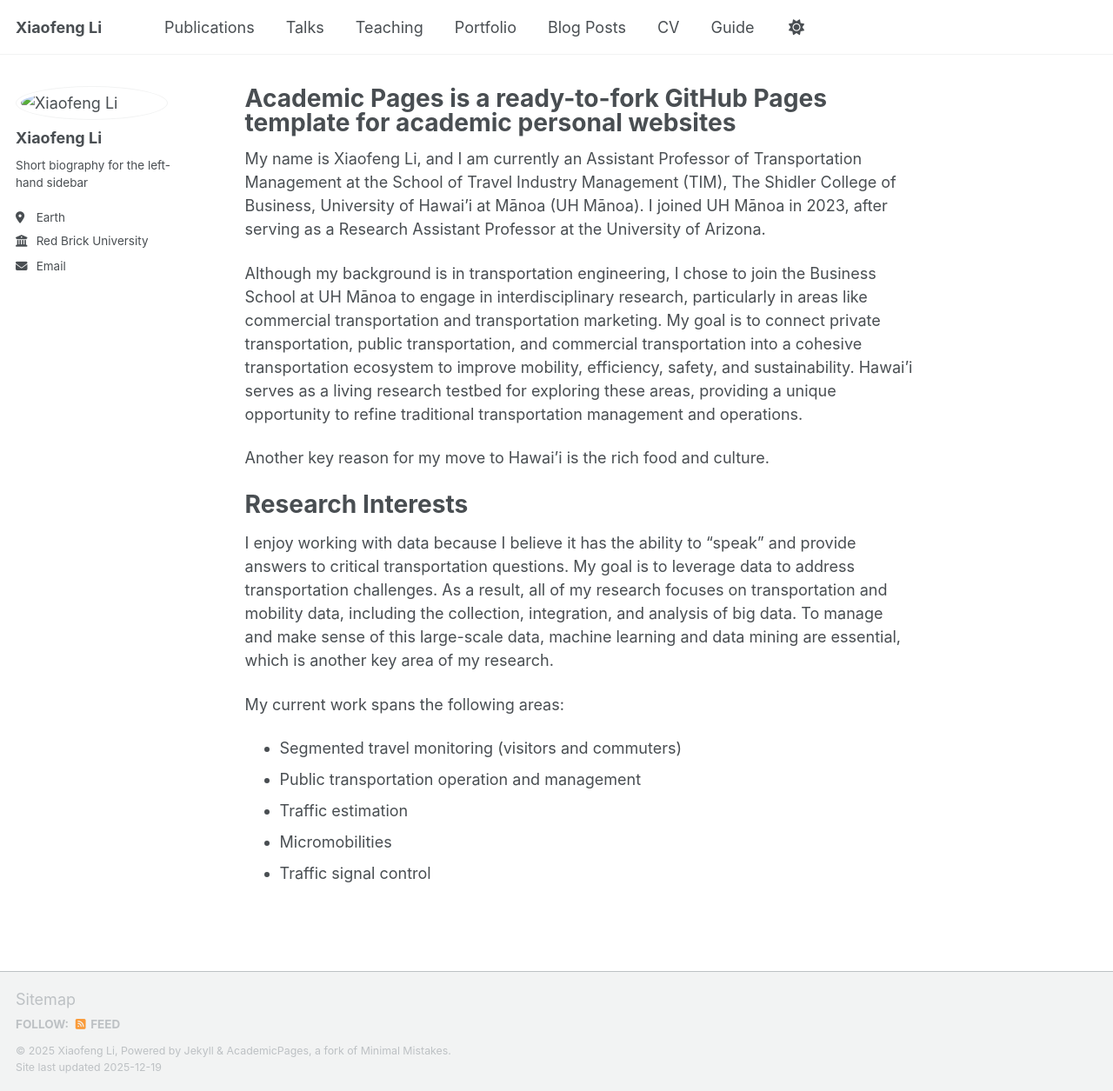
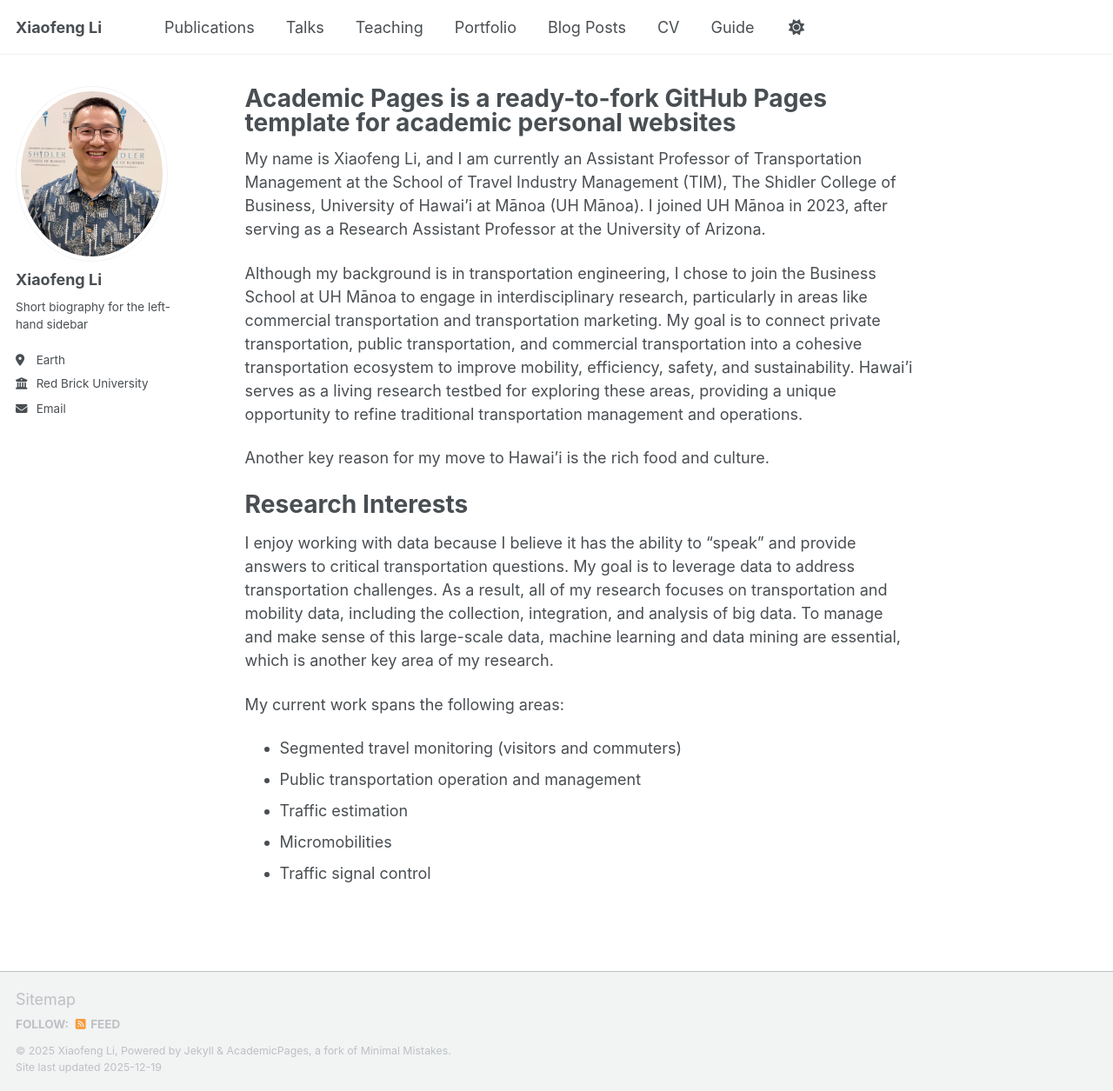
Before and after one commit to xiaofengli25/xiaofeng, a Jekyll site: the page built from _pages/about.md, in a window 1280 px wide and 1255 px high. Shown: the whole window at 87% size. Built offline with Jekyll 4.4.1, drawn with Linux system fonts in a browser that asks for light colours; a script bundle is joined from its source files by our own code; library files that are not in the unit come from our copies.

Commit message:
Update _config.yml

```diff
--- a/_config.yml
+++ b/_config.yml
@@ -23,7 +23,7 @@ repository               : "academicpages/academicpages.github.io"
 #               Additional customization can be done by editing /_includes/author-profile.html
 author:
   # Biographic information
-  avatar           : "/xiaofeng/images/profile.png"
+  avatar           : "Xiaofeng.jpeg"
   name             : "Xiaofeng Li"
   pronouns         : # example
   bio              : "Short biography for the left-hand sidebar"
```
